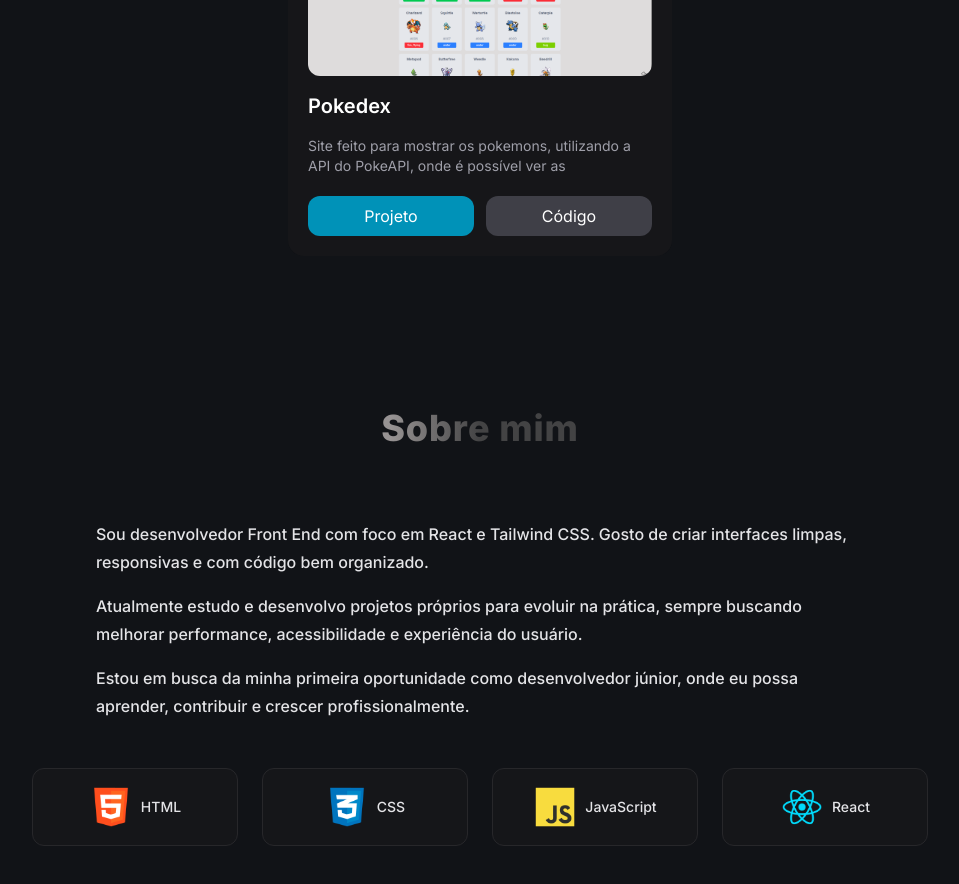
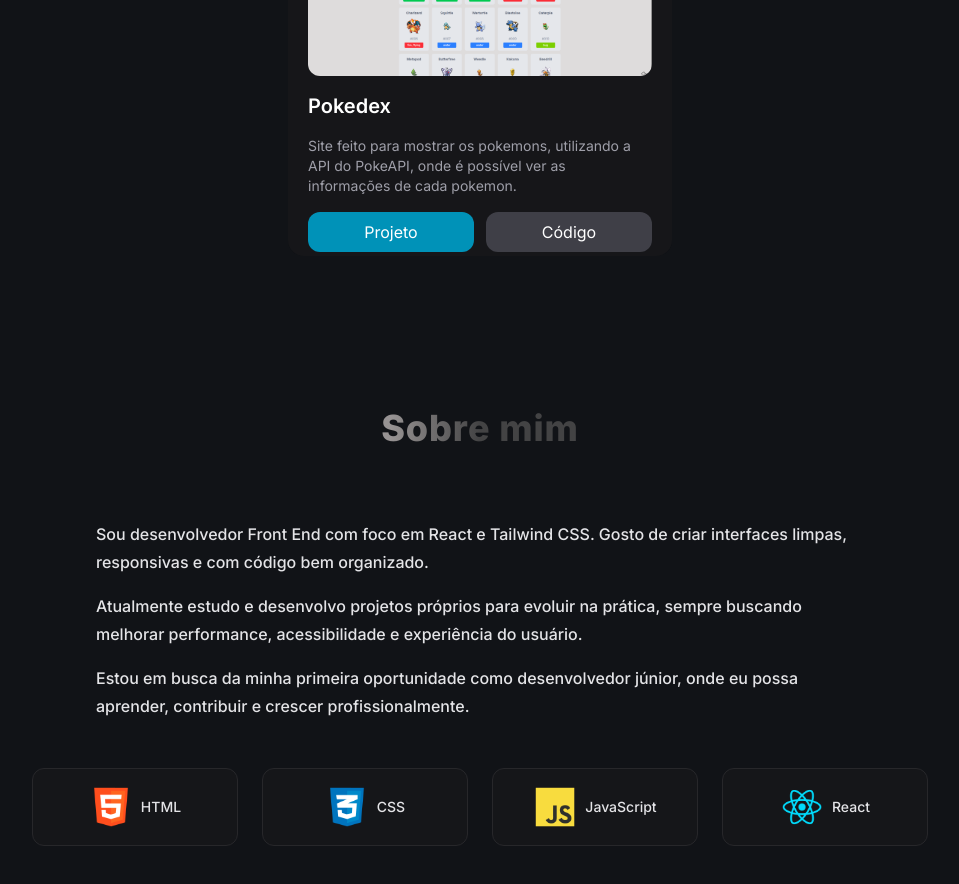
Before and after one commit to renanmiguel2/Portifolio, a React (Vite) app: page / in a window 1280 px wide. Shown: the part 1060-1944 px from the top of the page, without its empty margins (160-1119 px from the left). Built offline with nearby package versions, Linux system fonts and the light colour scheme.

Commit message:
Ajuste no texto dos projetos
Apenas removi o overflow do paragrafo

```diff
--- a/src/components/Projects.jsx
+++ b/src/components/Projects.jsx
@@ -27,7 +27,7 @@
                 className="rounded-xl h-40 w-full object-cover"
               />
               <h3 className="text-xl font-semibold">{project.title}</h3>
-              <p className="text-sm text-zinc-400 line-clamp-3">
+              <p className="text-sm text-zinc-400 ">
                 {project.description}
               </p>
               <div className="mt-auto flex gap-3">
```
